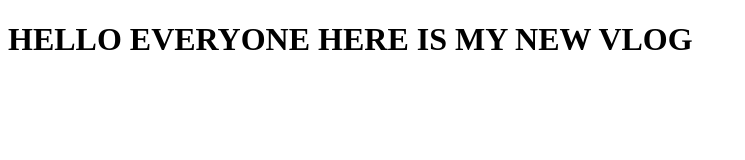
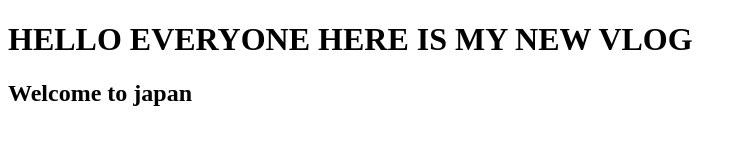
Before and after one commit to R541231/git-, a plain HTML site: page japan.html in a window 1280 px wide. Shown: the whole page, without its empty margins (0-745 px from the left). Drawn offline with Linux system fonts and the light colour scheme.

Commit message:
skipped staging area and fixed

```diff
--- a/japan.html
+++ b/japan.html
@@ -8,5 +8,6 @@
 </head>
 <body>
 <h1>HELLO EVERYONE HERE IS MY NEW VLOG</h1>
+<h2>Welcome to japan</h2>
 </body>
 </html>
```
